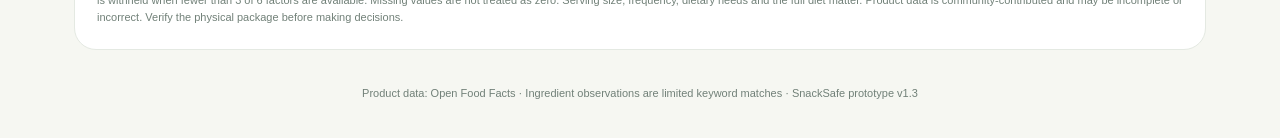
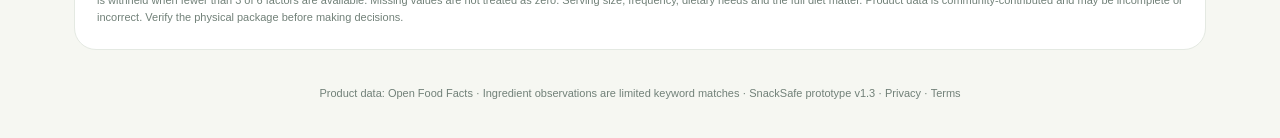
Before and after one commit to Sarveyasha23-coder/snacksafe, a Next.js app: page / in a window 1280 px wide. Shown: the part 2269-2407 px from the top of the page. Built offline with nearby package versions, Linux system fonts and the light colour scheme.

Commit message:
Link privacy notice and terms from the app footer

```diff
--- a/app/page.tsx
+++ b/app/page.tsx
@@ -327,7 +327,7 @@ export default function Home() {
         <div className="notice"><strong>Important:</strong> SnackSafe’s score is an experimental, educational nutrition indicator using per-100 g values and prototype thresholds. It is not an official FSSAI rating, medical diagnosis, or probability of harm. A numerical score is withheld when fewer than 3 of 6 factors are available. Missing values are not treated as zero. Serving size, frequency, dietary needs and the full diet matter. Product data is community-contributed and may be incomplete or incorrect. Verify the physical package before making decisions.</div>
       </section>
 
-      <footer className="notice" style={{ border: 0, textAlign: "center" }}>Product data: Open Food Facts · Ingredient observations are limited keyword matches · SnackSafe prototype v1.3</footer>
+      <footer className="notice" style={{ border: 0, textAlign: "center" }}>Product data: Open Food Facts · Ingredient observations are limited keyword matches · SnackSafe prototype v1.3 · <a href="/privacy">Privacy</a> · <a href="/terms">Terms</a></footer>
       {scannerOpen && <BarcodeScanner onDetected={lookupBarcode} onClose={() => setScannerOpen(false)} />}
     </main>
   );
```
